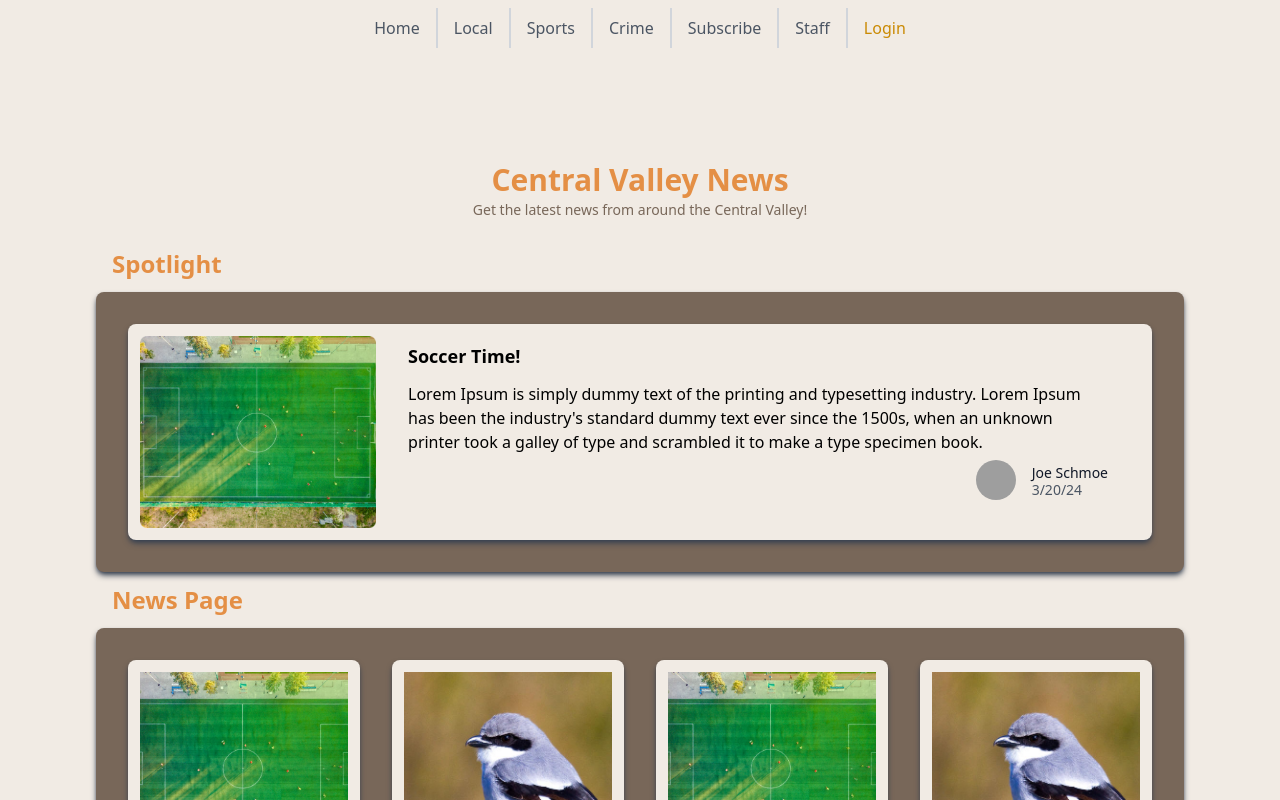
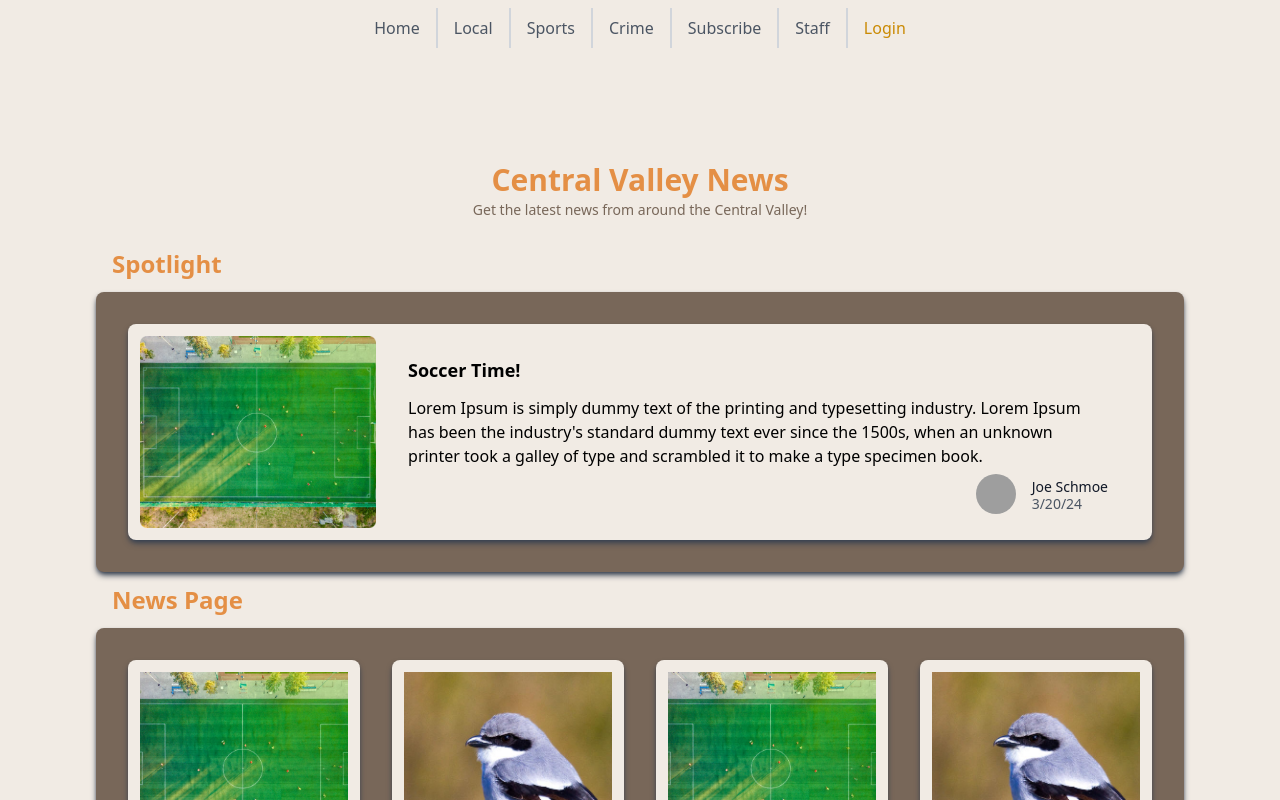
Before and after one commit to Algorithm-Allies/valleyNews, a React (Vite) app in the folder client/: page /auth/home in a window 1280 px wide. Shown: the top 800 px of the page. Built offline with nearby package versions, Linux system fonts and the light colour scheme; grey boxes are pictures that could not be loaded.

Commit message:
justify centered the content inside the spotlight

```diff
--- a/client/src/components/LatestArticle.jsx
+++ b/client/src/components/LatestArticle.jsx
@@ -4,7 +4,7 @@ function LatestArticle(itemData) {
         {itemData.map((thumbnail, i) => (
           <div className="shadow-gray-700 shadow-md bg-brown-100 p-3 rounded-lg flex justify-between flex-row" key={i}>
             <img className="object-cover h-48 w-96" component="img" src={[thumbnail.articleImg]}></img>
-            <div className="flex flex-col px-[2em]">
+            <div className="flex flex-col px-[2em] justify-center">
                 <div className='text-lg py-1.5 font-bold'>{thumbnail.articleTitle}</div>
                     <div className='py-1.5'>{thumbnail.articleBody}</div>
                     <div className="flex items-end justify-end">
```
